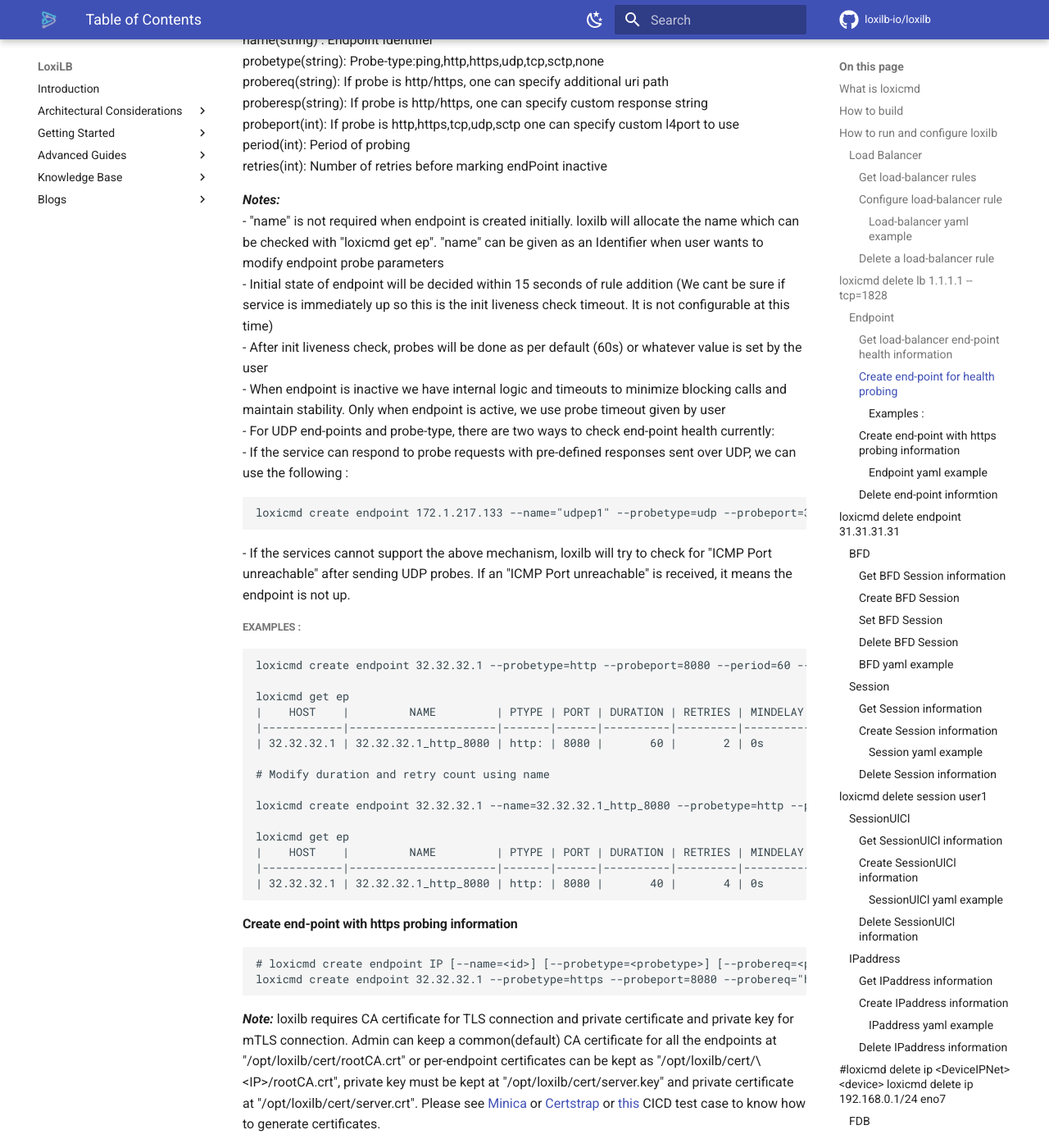
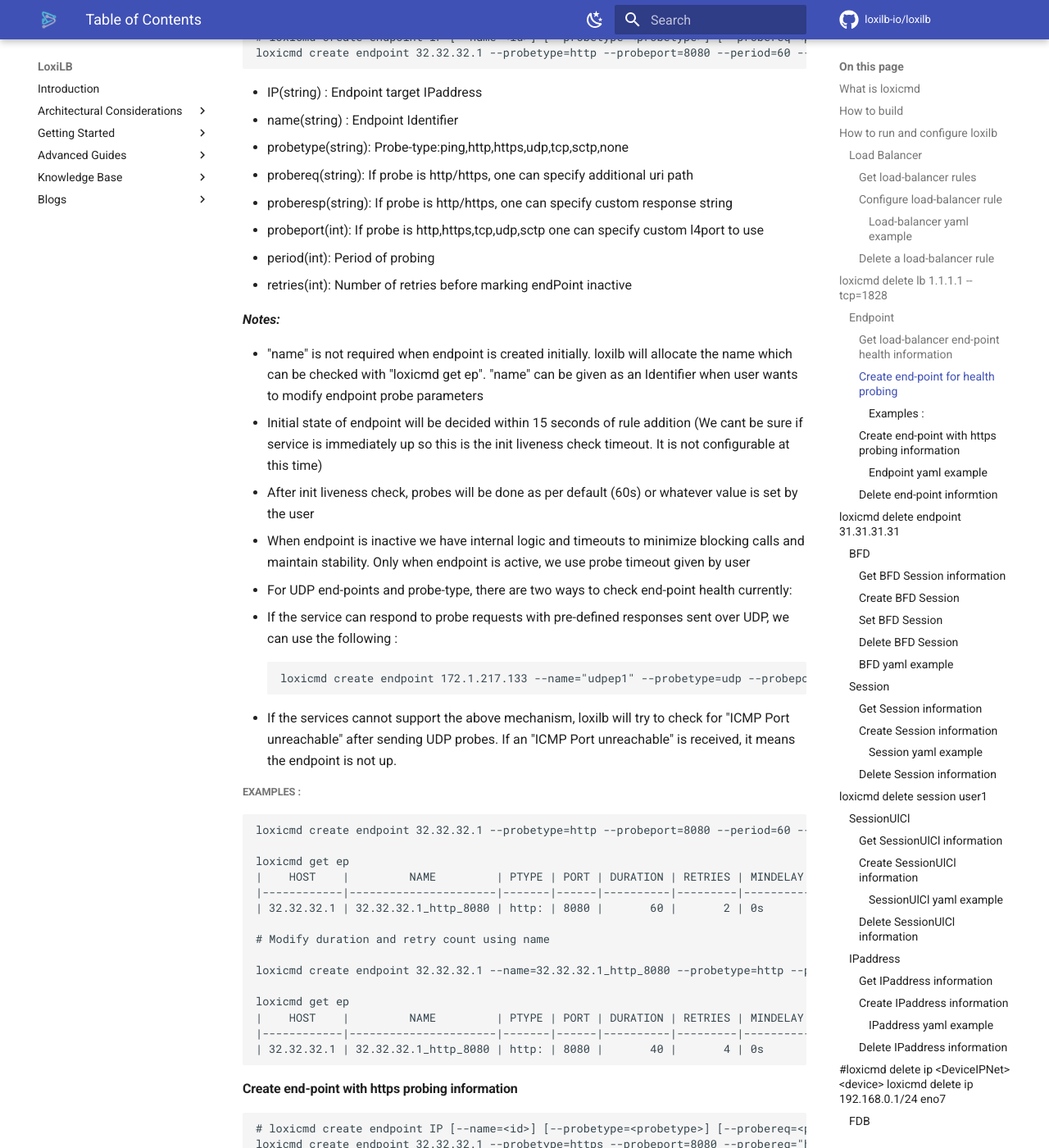
Before and after one commit to loxilb-io/loxilbdocs, an MkDocs documentation site: the page built from docs/cmd.md, in a window 1280 px wide and 1400 px high, scrolled down 4114 px. Shown: the whole window at 82% size. Built offline with MkDocs 1.6.1 and Material for MkDocs 9.7.7, drawn with Linux system fonts in a browser that asks for light colours; comment, search, counter and statistics services are not loaded; the version menu is left out; some of the changed text lies outside the part shown.

Commit message:
fix markdown list and yaml issues

````diff
--- a/docs/cmd.md
+++ b/docs/cmd.md
@@ -69,6 +69,7 @@
 loxicmd create lb 1.1.1.1 --tcp=1828:1920 --endpoints=2.2.3.4:1
 ```
 ***Note:***
+
 - Round-robin is default mode in loxilb
 - End-point format is specified as &lt;CIDR:weight&gt;. For round-robin, weight(1) has no significance.
 
@@ -106,6 +107,7 @@
 ```
 loxicmd create lb 88.88.88.1 --sctp=38412:38412 --endpoints=192.168.70.3:1 --mode=fullnat
 ```
+
 - For more information on  one-arm and full-nat mode, please check this [post](https://github.com/loxilb-io/loxilbdocs/blob/main/docs/nat.md)
 
 Load-balancer config in DSR(direct-server return) mode
@@ -118,6 +120,7 @@
 loxicmd create lb 20.20.20.1 --tcp=2020:8080 --endpoints=31.31.31.1:1,32.32.32.1:1 --monitor
 ```
 ***Note:***
+
 - By default loxilb does not do active endpoint monitoring i.e it will continue to select end-points which might be inactive
 - This is due to the fact kubernetes also has its own service monitoring mechanism and it can notify loxilb of any such endpoint health state
 - Based on user's requirements, one can specify active endpoint checks using "--monitor" flag
@@ -125,7 +128,8 @@
 
 
 ##### Load-balancer yaml example
-```
+
+```yaml
 apiVersion: netlox/v1
 kind: Loadbalancer
 metadata:
@@ -163,16 +167,18 @@
 # loxicmd create endpoint IP [--name=<id>] [--probetype=<probetype>] [--probereq=<probereq>] [--proberesp=<proberesp>] [--probeport=<port>] [--period=<period>] [--retries=<retries>]
 loxicmd create endpoint 32.32.32.1 --probetype=http --probeport=8080 --period=60 --retries=2
 ```
-IP(string) : Endpoint target IPaddress
-name(string) : Endpoint Identifier
-probetype(string): Probe-type:ping,http,https,udp,tcp,sctp,none
-probereq(string): If probe is http/https, one can specify additional uri path
-proberesp(string): If probe is http/https, one can specify custom response string
-probeport(int): If probe is http,https,tcp,udp,sctp one can specify custom l4port to use
-period(int): Period of probing
-retries(int): Number of retries before marking endPoint inactive
+
+- IP(string) : Endpoint target IPaddress
+- name(string) : Endpoint Identifier
+- probetype(string): Probe-type:ping,http,https,udp,tcp,sctp,none
+- probereq(string): If probe is http/https, one can specify additional uri path
+- proberesp(string): If probe is http/https, one can specify custom response string
+- probeport(int): If probe is http,https,tcp,udp,sctp one can specify custom l4port to use
+- period(int): Period of probing
+- retries(int): Number of retries before marking endPoint inactive
 
 ***Notes:***
+
 - "name" is not required when endpoint is created initially. loxilb will allocate the name which can be checked with "loxicmd get ep". "name" can be given as an Identifier when user wants to modify endpoint probe parameters
 - Initial state of endpoint will be decided within 15 seconds of rule addition (We cant be sure if service is immediately up so this is the init liveness check timeout. It is not configurable at this time)
 - After init liveness check, probes will be done as per default (60s) or whatever value is set by the user
@@ -213,7 +219,8 @@
 Please see [Minica](https://github.com/jsha/minica) or [Certstrap](https://github.com/square/certstrap) or [this](https://github.com/loxilb-io/loxilb/tree/main/cicd/httpsep) CICD test case to know how to generate certificates.
 
 ##### Endpoint yaml example
-```
+
+```yaml
 apiVersion: netlox/v1
 kind: Endpoint
 metadata:
@@ -243,28 +250,35 @@
 #loxicmd create bfd <remoteIP> --sourceIP=<sourceIP> --interval=<time in usecs> --retryCount=<count>
 loxicmd create bfd 192.168.80.253 --sourceIP=192.168.80.252 --interval=500000 --retryCount=3
 ```
-remoteIP(string): Remote IP address
-sourceIP(string): Source IP address for binding
-interval(int): BFD packet Tx Interval Time in microseconds
-retryCount(int): Number of retry counts to detect failure.
+
+- remoteIP(string): Remote IP address
+- sourceIP(string): Source IP address for binding
+- interval(int): BFD packet Tx Interval Time in microseconds
+- retryCount(int): Number of retry counts to detect failure.
+
 #### Set BFD Session
 ```
 #loxicmd set bfd <remoteIP> --interval=<time in usecs> --retryCount=<count>
 loxicmd set bfd 192.168.80.253 --interval=400000 --retryCount=5
 ```
-interval(int): BFD packet Tx Interval Time in microseconds
-retryCount(int): Number of retry counts to detect failure.
+
+- interval(int): BFD packet Tx Interval Time in microseconds
+- retryCount(int): Number of retry counts to detect failure.
+
 #### Delete BFD Session
 ```
 #loxicmd delete bfd <remoteIP>
 loxicmd delete bfd 192.168.80.253
 ```
-remoteIP(string): Remote IP address
-sourceIP(string): Source IP address for binding
-interval(int): BFD packet Tx Interval Time in microseconds
-retryCount(int): Number of retry counts to detect failure.
+
+- remoteIP(string): Remote IP address
+- sourceIP(string): Source IP address for binding
+- interval(int): BFD packet Tx Interval Time in microseconds
+- retryCount(int): Number of retry counts to detect failure.
+
 #### BFD yaml example
-```
+
+```yaml
 apiVersion: netlox/v1
 kind: BFD
 metadata:
@@ -288,13 +302,15 @@
 #loxicmd create session <userID> <sessionIP> --accessNetworkTunnel=<TeID>:<TunnelIP> --coreNetworkTunnel=<TeID>:<TunnelIP>
 loxicmd create session user1 192.168.20.1 --accessNetworkTunnel=1:1.232.16.1 coreNetworkTunnel=1:1.233.16.1
 ```
-userID(string): User Identifier
-sessionIP(string): Session IP address
-accessNetworkTunnel(string): accessNetworkTunnel has pairs that can be specified as 'TeID:IP'
-coreNetworkTunnel(string): coreNetworkTunnel has pairs that can be specified as 'TeID:IP'
+
+- userID(string): User Identifier
+- sessionIP(string): Session IP address
+- accessNetworkTunnel(string): accessNetworkTunnel has pairs that can be specified as 'TeID:IP'
+- coreNetworkTunnel(string): coreNetworkTunnel has pairs that can be specified as 'TeID:IP'
 
 ##### Session yaml example
-```
+
+```yaml
 apiVersion: netlox/v1
 kind: Session
 metadata:
@@ -325,11 +341,13 @@
 #loxicmd create sessionulcl <userID> --ulclArgs=<QFI>:<ulclIP>,...
 loxicmd create sessionulcl user1 --ulclArgs=16:192.33.125.1
 ```
-userID(string): User Identifier
-ulclArgs(string): Port pairs can be specified as 'QFI:UlClIP'
+
+- userID(string): User Identifier
+- ulclArgs(string): Port pairs can be specified as 'QFI:UlClIP'
 
 ##### SessionUlCl yaml example
-```
+
+```yaml
 apiVersion: netlox/v1
 kind: SessionULCL
 metadata:
@@ -340,12 +358,13 @@
     qfi: 11
     ulclIP: 8.8.8.8
 ```
+
 #### Delete SessionUlCl information
+
 ```
 loxicmd delete sessionulcl --ulclArgs=192.33.125.1
 ```
-ulclArgs(string): UlCl IP address can be specified as 'UlClIP'. It don't need QFI.
-
+- ulclArgs(string): UlCl IP address can be specified as 'UlClIP'. It don't need QFI.
 
 ---
 ### IPaddress
@@ -358,11 +377,13 @@
 #loxicmd create ip <DeviceIPNet> <device>
 loxicmd create ip 192.168.0.1/24 eno7
 ```
-DeviceIPNet(string): Actual IP address with mask
-device(string): name of the related device
+
+- DeviceIPNet(string): Actual IP address with mask
+- device(string): name of the related device
 
 ##### IPaddress yaml example
-```
+
+```yaml
 apiVersion: netlox/v1
 kind: IPaddress
 metadata:
@@ -388,11 +409,13 @@
 #loxicmd create fdb <MacAddress> <DeviceName>
 loxicmd create fdb aa:aa:aa:aa:bb:bb eno7
 ```
-MacAddress(string): mac address
-DeviceName(string): name of the related device
+
+- MacAddress(string): mac address
+- DeviceName(string): name of the related device
 
 ##### FDB yaml example
-```
+
+```yaml
 apiVersion: netlox/v1
 kind: FDB
 metadata:
@@ -401,6 +424,7 @@
   dev: eno8
   macAddress: aa:aa:aa:aa:aa:aa
 ```
+
 #### Delete FDB information
 ```
 #loxicmd delete fdb <MacAddress> <DeviceName>
@@ -418,11 +442,13 @@
 #loxicmd create route <DestinationIPNet> <gateway>
 loxicmd create route 192.168.212.0/24 172.17.0.254
 ```
-DestinationIPNet(string): Actual IP address route with mask
-gateway(string): gateway information if any
+
+- DestinationIPNet(string): Actual IP address route with mask
+- gateway(string): gateway information if any
 
 ##### Route yaml example
-```
+
+```yaml
 apiVersion: netlox/v1
 kind: Route
 metadata:
@@ -448,12 +474,14 @@
 #loxicmd create neighbor <DeviceIP> <DeviceName> [--macAddress=aa:aa:aa:aa:aa:aa]
 loxicmd create neighbor 192.168.0.1 eno7 --macAddress=aa:aa:aa:aa:aa:aa
 ```
-DeviceIP(string): The IP address
-DeviceName(string): name of the related device
-macAddress(string): resolved hardware address if any
+
+- DeviceIP(string): The IP address
+- DeviceName(string): name of the related device
+- macAddress(string): resolved hardware address if any
 
 ##### Neighbor yaml example
-```
+
+```yaml
 apiVersion: netlox/v1
 kind: Neighbor
 metadata:
@@ -484,19 +512,22 @@
 #loxicmd create vlan <Vid>
 loxicmd create vlan 100
 ```
-Vid(int): vlan identifier
+
+- Vid(int): vlan identifier
+
 ```
-
 #loxicmd create vlanmember <Vid> <DeviceName> --tagged=<Tagged>
 loxicmd create vlanmember 100 eno7 --tagged=true
 loxicmd create vlanmember 100 eno7
 ```
-Vid(int): vlan identifier
-DeviceName(string): name of the related device
-tagged(boolean): tagged or not (default is false)
+
+- Vid(int): vlan identifier
+- DeviceName(string): name of the related device
+- tagged(boolean): tagged or not (default is false)
 
 ##### Vlan yaml example
-```
+
+```yaml
 apiVersion: netlox/v1
 kind: Vlan
 metadata:
@@ -504,8 +535,10 @@
 spec:
   vid: 100
 ```
+
 ##### Vlan Member yaml example
-```
+
+```yaml
 apiVersion: netlox/v1
 kind: VlanMember
 metadata:
@@ -515,6 +548,7 @@
   dev: eno8
   Tagged: true
 ```
+
 #### Delete Vlan and Vlan Member information
 ```
 #loxicmd delete vlan <Vid>
@@ -539,19 +573,22 @@
 #loxicmd create vxlan <VxlanID> <EndpointDeviceName>
 loxicmd create vxlan 100 eno7
 ```
-VxlanID(int): Vxlan Identifier
-EndpointDeviceName(string): VTEP Device name(It must have own IP address for peering)
+
+- VxlanID(int): Vxlan Identifier
+- EndpointDeviceName(string): VTEP Device name(It must have own IP address for peering)
 
 
 ```
 #loxicmd create vxlanpeer <VxlanID> <PeerIP>
 loxicmd create vxlan-peer 100 30.1.3.1
 ```
-VxlanID(int):  Vxlan Identifier
-PeerIP(string): Vxlan peer device IP address
+
+- VxlanID(int):  Vxlan Identifier
+- PeerIP(string): Vxlan peer device IP address
 
 ##### Vxlan yaml example
-```
+
+```yaml
 apiVersion: netlox/v1
 kind: Vxlan
 metadata:
@@ -562,7 +599,8 @@
 ```
 
 ##### Vxlan Peer yaml example
-```
+
+```yaml
 apiVersion: netlox/v1
 kind: VxlanPeer
 metadata:
@@ -571,6 +609,7 @@
 spec:
   peerIP: 21.21.21.1
 ```
+
 #### Delete Vxlan and Vxlan Peer  information
 ```
 #loxicmd delete vxlan <VxlanID>
@@ -596,18 +635,20 @@
 loxicmd create firewall --firewallRule="sourceIP:1.2.3.2/32,destinationIP:2.3.1.2/32,preference:200" --redirect=ensp0
 ```
 **firewallRule**
-sourceIP(string) - Source IP in CIDR notation
-destinationIP(string) - Destination IP in CIDR notation
-minSourcePort(int) - Minimum source port range
-maxSourcePort(int) - Maximum source port range
-minDestinationPort(int) - Minimum destination port range
-maxDestinationPort(int) - Maximum source port range
-protocol(int) - the protocol
-portName(string) - the incoming port
-preference(int) - User preference for ordering
+
+- sourceIP(string) - Source IP in CIDR notation
+- destinationIP(string) - Destination IP in CIDR notation
+- minSourcePort(int) - Minimum source port range
+- maxSourcePort(int) - Maximum source port range
+- minDestinationPort(int) - Minimum destination port range
+- maxDestinationPort(int) - Maximum source port range
+- protocol(int) - the protocol
+- portName(string) - the incoming port
+- preference(int) - User preference for ordering
 
 ##### Firewall yaml example
-```
+
+```yaml
 apiVersion: netlox/v1
 kind: Firewall
 metadata:
@@ -637,16 +678,18 @@
 #loxicmd create mirror <mirrorIdent> --mirrorInfo=<InfoOption>:<InfoValue>,... --targetObject=attachement:<port1,rule2>,mirrObjName:<ObjectName>
 loxicmd create mirror mirr-1 --mirrorInfo="type:0,port:ensp0" --targetObject="attachement:1,mirrObjName:ensp1
 ```
-mirrorIdent(string): Mirror identifier
-type(int) : Mirroring type as like 0 == SPAN, 1 == RSPAN, 2 == ERSPAN
-port(string) : The port where mirrored traffic needs to be sent
-vlan(int) : for RSPAN we may need to send tagged mirror traffic
-remoteIP(string) : For ERSPAN we may need to send tunnelled mirror traffic
-sourceIP(string): For ERSPAN we may need to send tunnelled mirror traffic
-tunnelID(int): For ERSPAN we may need to send tunnelled mirror traffic
+
+- mirrorIdent(string): Mirror identifier
+- type(int) : Mirroring type as like 0 == SPAN, 1 == RSPAN, 2 == ERSPAN
+- port(string) : The port where mirrored traffic needs to be sent
+- vlan(int) : for RSPAN we may need to send tagged mirror traffic
+- remoteIP(string) : For ERSPAN we may need to send tunnelled mirror traffic
+- sourceIP(string): For ERSPAN we may need to send tunnelled mirror traffic
+- tunnelID(int): For ERSPAN we may need to send tunnelled mirror traffic
 
 ##### Mirror yaml example
-```
+
+```yaml
 apiVersion: netlox/v1
 kind: Mirror
 metadata:
@@ -682,14 +725,16 @@
 loxicmd create policy pol-1 --rate=100:100 --target=ensp0:1 --color
 loxicmd create policy pol-1 --rate=100:100 --target=ensp0:1 --color --pol-type 0
 ```
-rate(string): Rate pairs can be specified as 'Peak:Commited'. *rate unit : Mbps
-block-size(string): Block Size pairs can be specified as 'Excess:Committed'. *block-size unit : bps
-target(string): Target Interface pairs can be specified as 'ObjectName:Attachment'
-color(boolean): Policy color enbale or not
-pol-type(int): Policy traffic control type. 0 : TrTCM, 1 : SrTCM
+
+- rate(string): Rate pairs can be specified as 'Peak:Commited'. *rate unit : Mbps
+- block-size(string): Block Size pairs can be specified as 'Excess:Committed'. *block-size unit : bps
+- target(string): Target Interface pairs can be specified as 'ObjectName:Attachment'
+- color(boolean): Policy color enbale or not
+- pol-type(int): Policy traffic control type. 0 : TrTCM, 1 : SrTCM
 
 ##### Policy yaml example
-```
+
+```yaml
 apiVersion: netlox/v1
 kind: Policy
 metadata:
@@ -753,7 +798,8 @@
 loxicmd delete -f lb.yaml
 ```
 #### File example(lb.yaml)
-```
+
+```yaml
 apiVersion: netlox/v1
 kind: Loadbalancer
 metadata:
@@ -824,7 +870,8 @@
 Finally, this is located in the Spec of the entire configuration file as [File example(lb.yaml)](https://github.com/loxilb-io/loxilbdocs/edit/main/docs/cmd.md#file-examplelbyaml)
 
 If you want to add Vlan bridge, IPaddress or something else. Just change the Kind value from Loadbalancer to VlanBridge, IPaddress as like below example.
-```
+
+```yaml
 apiVersion: netlox/v1
 kind: IPaddress
 metadata:
@@ -835,7 +882,8 @@
 ```
 
 If the URL has param such as adding vlan-member, it must have `metadata`.
-```
+
+```yaml
 apiVersion: netlox/v1
 kind: VlanMember
 metadata:
````
